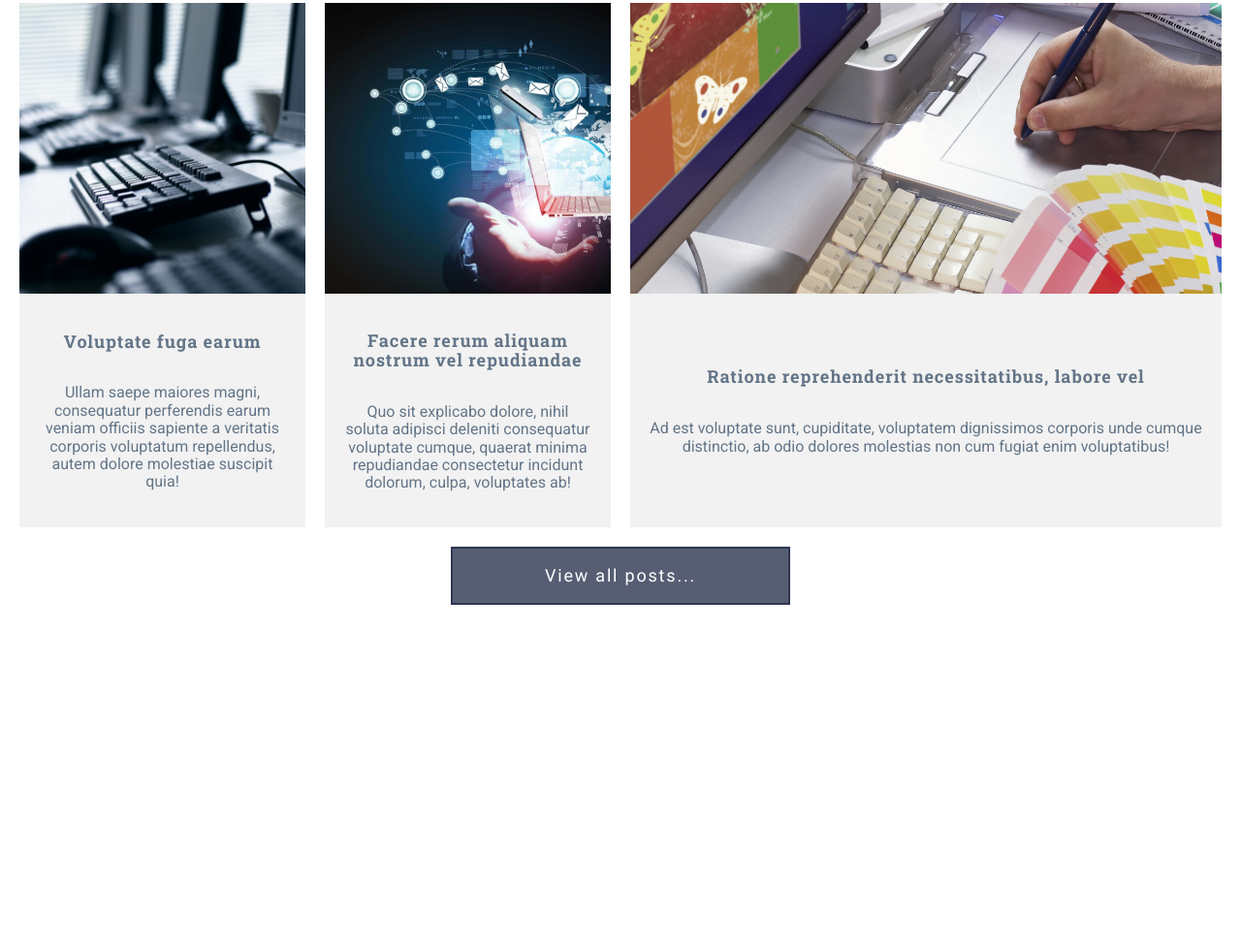
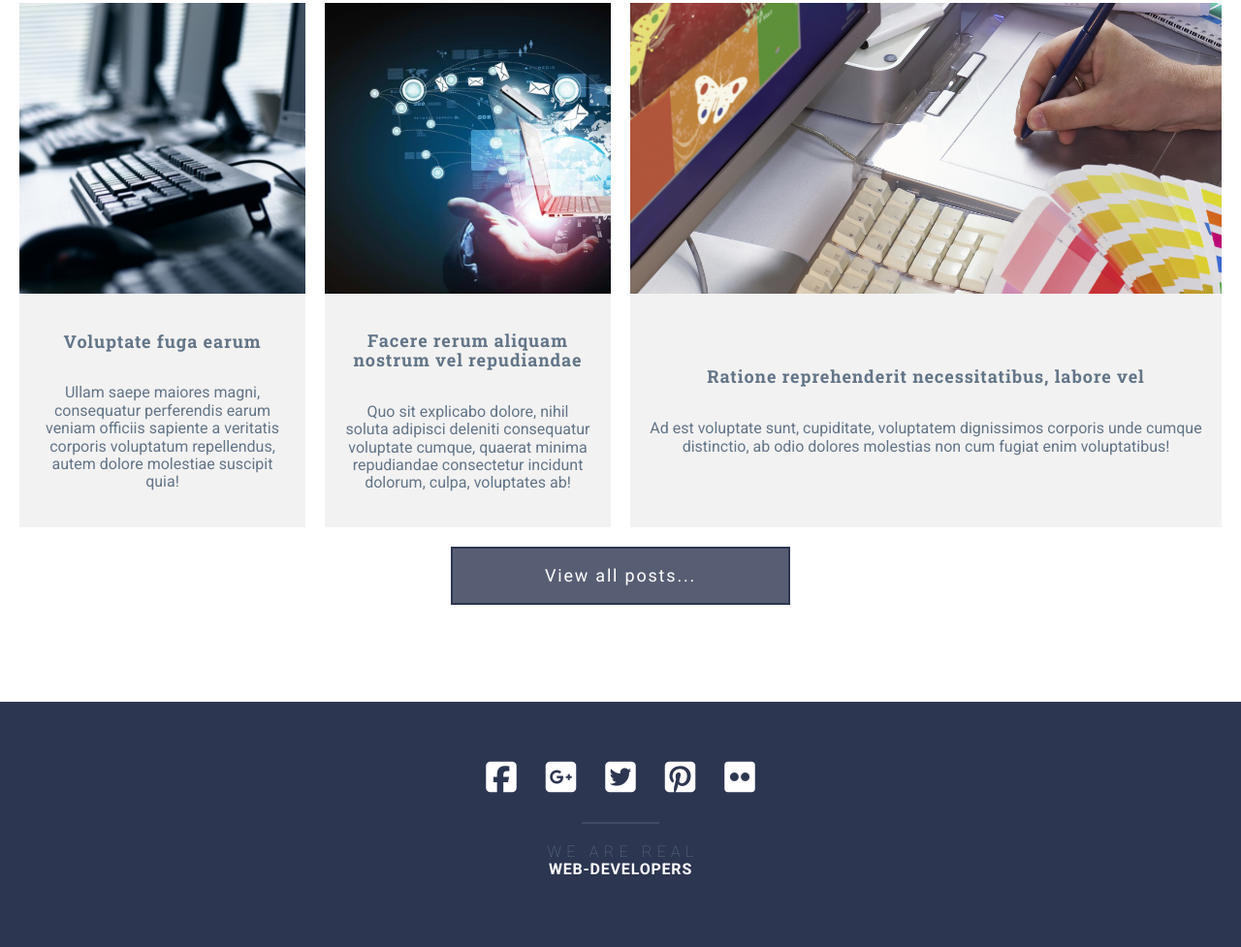
Before and after one commit to Pistalierro/grid-template-init-project, a website: page index.html in a window 1280 px wide. Shown: the part 3324-4301 px from the top of the page at 97% size. Before the commit the page ends 4048 px from the top, so only its background shows below. Drawn offline with Linux system fonts and the light colour scheme.

Commit message:
разметка и оформление блока footer. Закончил работу над проектом

```diff
--- a/assets/scss/common/_classes.scss
+++ b/assets/scss/common/_classes.scss
@@ -50,3 +50,7 @@
 .hidden {
   display: none;
 }
+
+.fa-brands {
+  font-size: 36px;
+}
--- a/assets/scss/components/_index.scss
+++ b/assets/scss/components/_index.scss
@@ -1,2 +1,3 @@
 @forward "header";
 @forward "sections";
+@forward "footer";
--- a/assets/scss/components/footer/_footer.scss
+++ b/assets/scss/components/footer/_footer.scss
@@ -0,0 +1,57 @@
+@use "../../presets" as *;
+@use "../../mixins" as *;
+
+
+.footer {
+  text-align: center;
+  background-color: $color-primary;
+  padding: 50px $gap 70px;
+
+  &__container {
+    @extend %container;
+  }
+
+  &__socials {
+    position: relative;
+    display: grid;
+    grid-template-columns: repeat(auto-fit, minmax(50px, max-content));
+    justify-content: center;
+    margin-bottom: $gap-x2;
+    gap: $gap-sm;
+
+    &::after {
+      content: "";
+      position: absolute;
+      width: $gap-x4;
+      height: 2px;
+      background-color: rgba($color-light, 0.1);
+      bottom: -$gap;
+      left: calc(50% - $gap-x2);
+    }
+
+    a {
+      display: block;
+      padding: $gap-sm;
+      transition: color 0.5s;
+
+      &:hover {
+        color: $color-accent;
+      }
+    }
+  }
+
+  &__copy span {
+
+    &:first-child {
+      font-weight: 200;
+      letter-spacing: 0.33em;
+      margin-right: -5px;
+    }
+
+    &:last-of-type {
+      color: $color-light;
+      font-weight: 700;
+      letter-spacing: 0.05em;
+    }
+  }
+}
--- /dev/null
+++ b/assets/scss/components/footer/_index.scss
@@ -0,0 +1 @@
+@forward "footer";
--- a/index.html
+++ b/index.html
@@ -5,11 +5,12 @@
 		<meta charset="UTF-8">
 		<meta content="width=device-width, initial-scale=1.0, minimum-scale=1.0" name="viewport">
 		<meta content="ie=edge" http-equiv="X-UA-Compatible">
-		<!-- <link rel="shortcut icon" href="assets/images/favicon.png" type="image/png"> -->
+		<link href="assets/images/favicon.png" rel="shortcut icon" type="image/png">
 		<link href="https://fonts.gstatic.com" rel="preconnect">
 		<link
 						href="https://fonts.googleapis.com/css2?family=Roboto+Slab:wght@100;300;400;700&family=Roboto:wght@100;300;400;500;700;900&display=swap"
 						rel="stylesheet">
+		<link href="https://cdnjs.cloudflare.com/ajax/libs/font-awesome/6.6.0/css/all.min.css" rel="stylesheet">
 		<link href="assets/css/style.css" rel="stylesheet">
 		<title>GRID-TEMPLATE</title>
 </head>
@@ -251,6 +252,21 @@
 		</section>
 </main>
 
+<footer class="footer">
+		<div class="footer__container">
+				<div class="footer__socials">
+						<a href="#"><i class="fa-brands fa-square-facebook"></i></a>
+						<a href="#"><i class="fa-brands fa-square-google-plus"></i></a>
+						<a href="#"><i class="fa-brands fa-square-twitter"></i></a>
+						<a href="#"><i class="fa-brands fa-square-pinterest"></i></a>
+						<a href="#"><i class="fa-brands fa-flickr"></i></a>
+				</div>
+				<div class="footer__copy">
+						<span>WE ARE REAL</span><br><span>WEB-DEVELOPERS</span>
+				</div>
+		</div>
+</footer>
+
 
 <script src="libs/jquery/dist/jquery.min.js"></script>
 <script src="assets/js/main.js"></script>
```
Also changed, not shown: assets/css/style.css.
